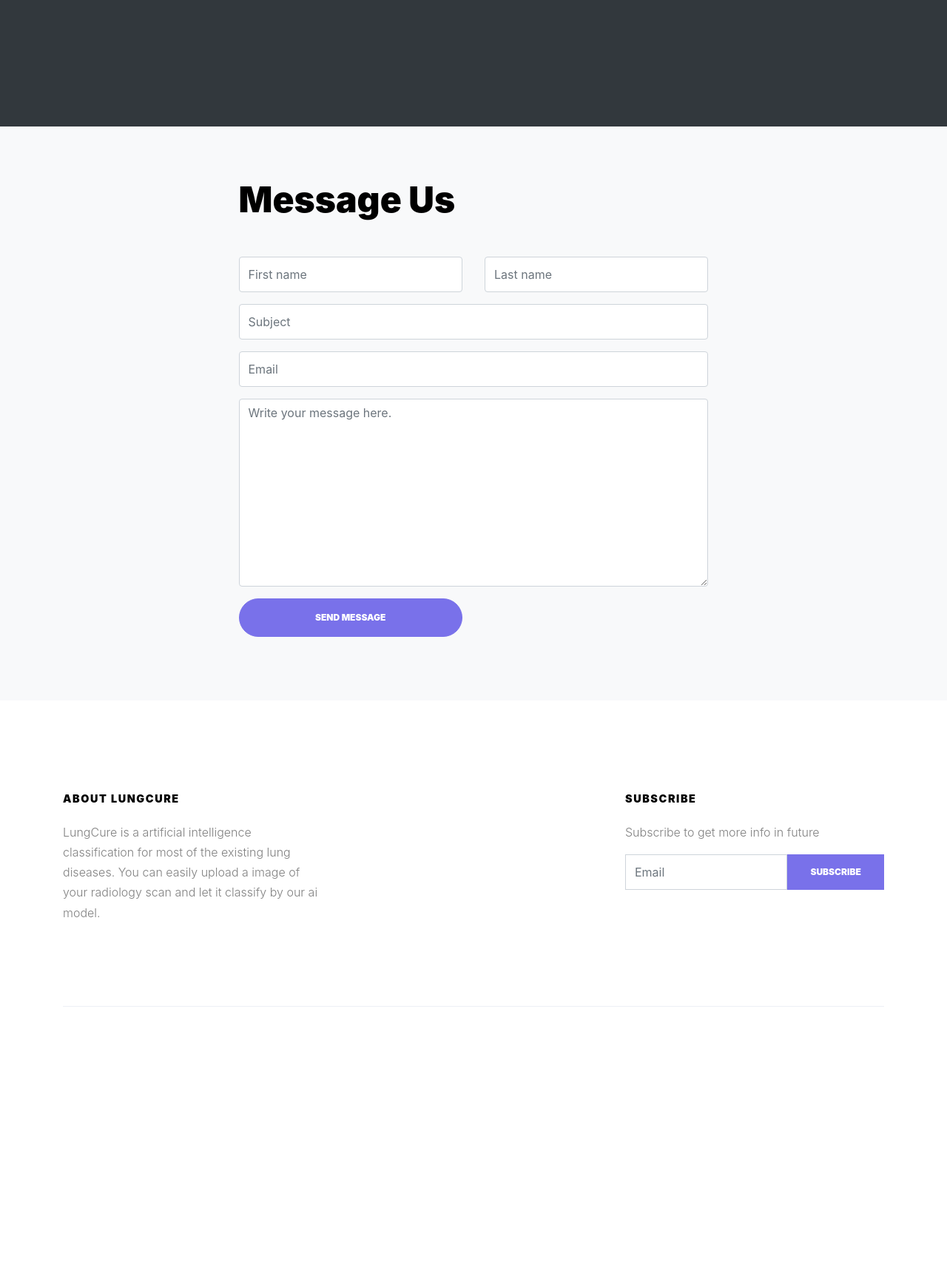
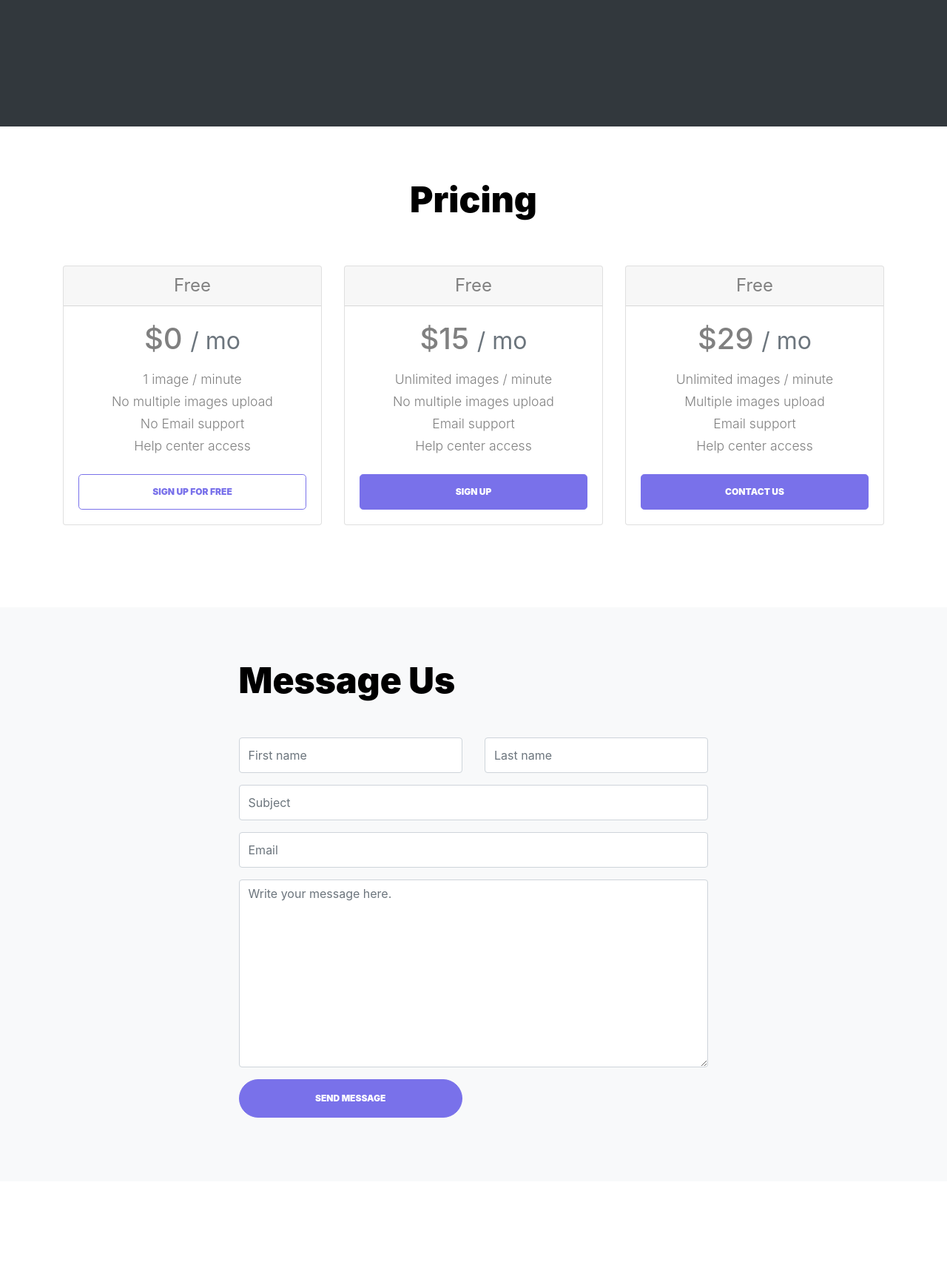
Before and after one commit to FlorianWoelki/lungcure, a Flask app: page / in a window 1280 px wide. Shown: the part 729-2450 px from the top of the page at 74% size. Before the commit the page ends 2090 px from the top, so only its background shows below. Run offline with Flask 2, Linux system fonts and the light colour scheme; some libraries are stand-ins or nearby versions; some web fonts are replaced.

Commit message:
added pricing design

```diff
--- a/app/templates/index.html
+++ b/app/templates/index.html
@@ -98,6 +98,67 @@
                 </div>
             </div>
         </div>
+        <div class="site-section" id="pricing-section">
+            <div class="container">
+                <h2 class="section-title mb-3 text-center" data-aos="fade-down" data-aos-delay="500">Pricing</h2>
+                <div class="card-deck mb-3 text-center" style="margin-top: 60px;">
+                    <div class="card mb-4 box-shadow" data-aos="fade-right" data-aos-delay="500">
+                        <div class="card-header">
+                            <h4 class="my-0 font-weight-normal">Free</h4>
+                        </div>
+                        <div class="card-body">
+                            <h1 class="card-title pricing-card-title">
+                                $0
+                                <small class="text-muted">/ mo</small>
+                            </h1>
+                            <ul class="list-unstyled mt-3 mb-4">
+                                <li>1 image / minute</li>
+                                <li>No multiple images upload</li>
+                                <li>No Email support</li>
+                                <li>Help center access</li>
+                            </ul>
+                            <button type="button" class="btn btn-lg btn-block btn-outline-primary">Sign up for free</button>
+                        </div>
+                    </div>
+                    <div class="card mb-4 box-shadow" data-aos="fade-up" data-aos-delay="500">
+                        <div class="card-header">
+                            <h4 class="my-0 font-weight-normal">Free</h4>
+                        </div>
+                        <div class="card-body">
+                            <h1 class="card-title pricing-card-title">
+                                $15
+                                <small class="text-muted">/ mo</small>
+                            </h1>
+                            <ul class="list-unstyled mt-3 mb-4">
+                                <li>Unlimited images / minute</li>
+                                <li>No multiple images upload</li>
+                                <li>Email support</li>
+                                <li>Help center access</li>
+                            </ul>
+                            <button type="button" class="btn btn-lg btn-block btn-primary">Sign Up</button>
+                        </div>
+                    </div>
+                    <div class="card mb-4 box-shadow" data-aos="fade-left" data-aos-delay="500">
+                        <div class="card-header">
+                            <h4 class="my-0 font-weight-normal">Free</h4>
+                        </div>
+                        <div class="card-body">
+                            <h1 class="card-title pricing-card-title">
+                                $29
+                                <small class="text-muted">/ mo</small>
+                            </h1>
+                            <ul class="list-unstyled mt-3 mb-4">
+                                <li>Unlimited images / minute</li>
+                                <li>Multiple images upload</li>
+                                <li>Email support</li>
+                                <li>Help center access</li>
+                            </ul>
+                            <button type="button" class="btn btn-lg btn-block btn-primary">Contact Us</button>
+                        </div>
+                    </div>
+                </div>
+            </div>
+        </div>
         <div class="site-section bg-light" id="contact-section">
             <div class="container">
                 <div class="row justify-content-center">
```
